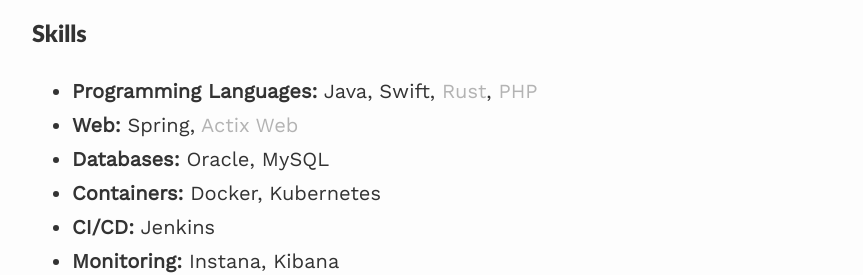
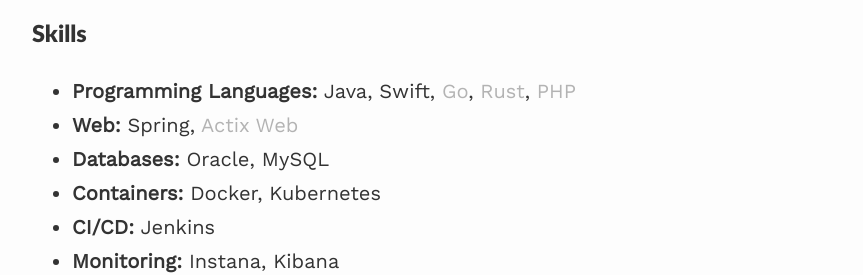
Before and after one commit to ngmmartins/ngmmartins.github.io, a Jekyll site: the page built from _pages/cv.md, in a window 1280 px wide. Shown: the part 453-728 px from the top of the page, without its empty margins (208-1071 px from the left). Built offline with Jekyll 4.4.1, drawn with Linux system fonts in a browser that asks for light colours; nearby versions of some CDN libraries.

Commit message:
updated cv prog langs

```diff
--- a/_pages/cv.md
+++ b/_pages/cv.md
@@ -19,7 +19,7 @@ This is a short version of my curriculum. You can find the complete PDF [here](C
 </pre>
 
 ### Skills ###
-- **Programming Languages:** Java, Swift, <span style="color:#b3b3b3">Rust</span>, <span style="color:#b3b3b3">PHP</span>
+- **Programming Languages:** Java, Swift, <span style="color:#b3b3b3">Go</span>, <span style="color:#b3b3b3">Rust</span>, <span style="color:#b3b3b3">PHP</span>
 - **Web:** Spring, <span style="color:#b3b3b3">Actix Web</span>
 - **Databases:** Oracle, MySQL
 - **Containers:** Docker, Kubernetes
```
